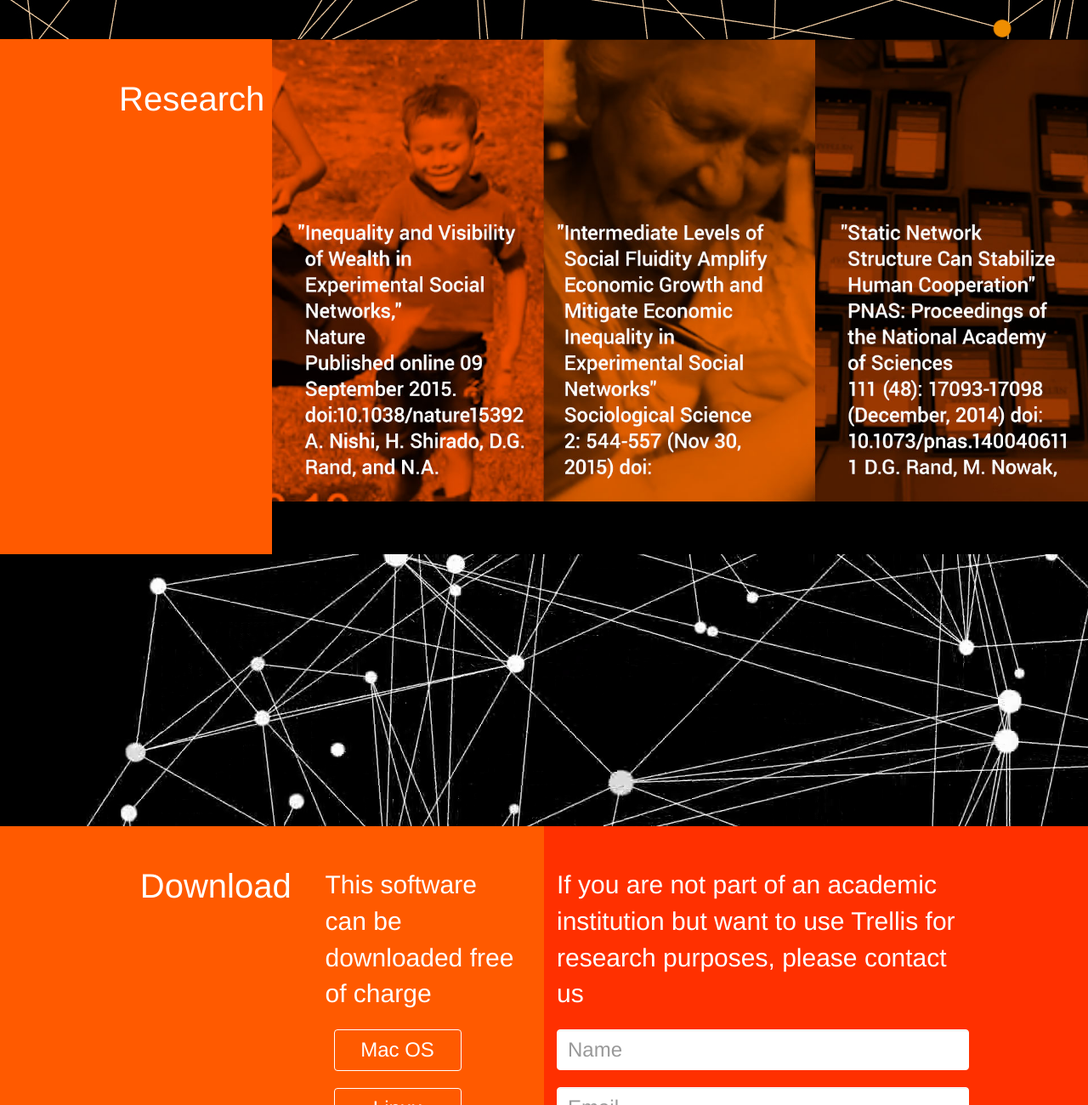
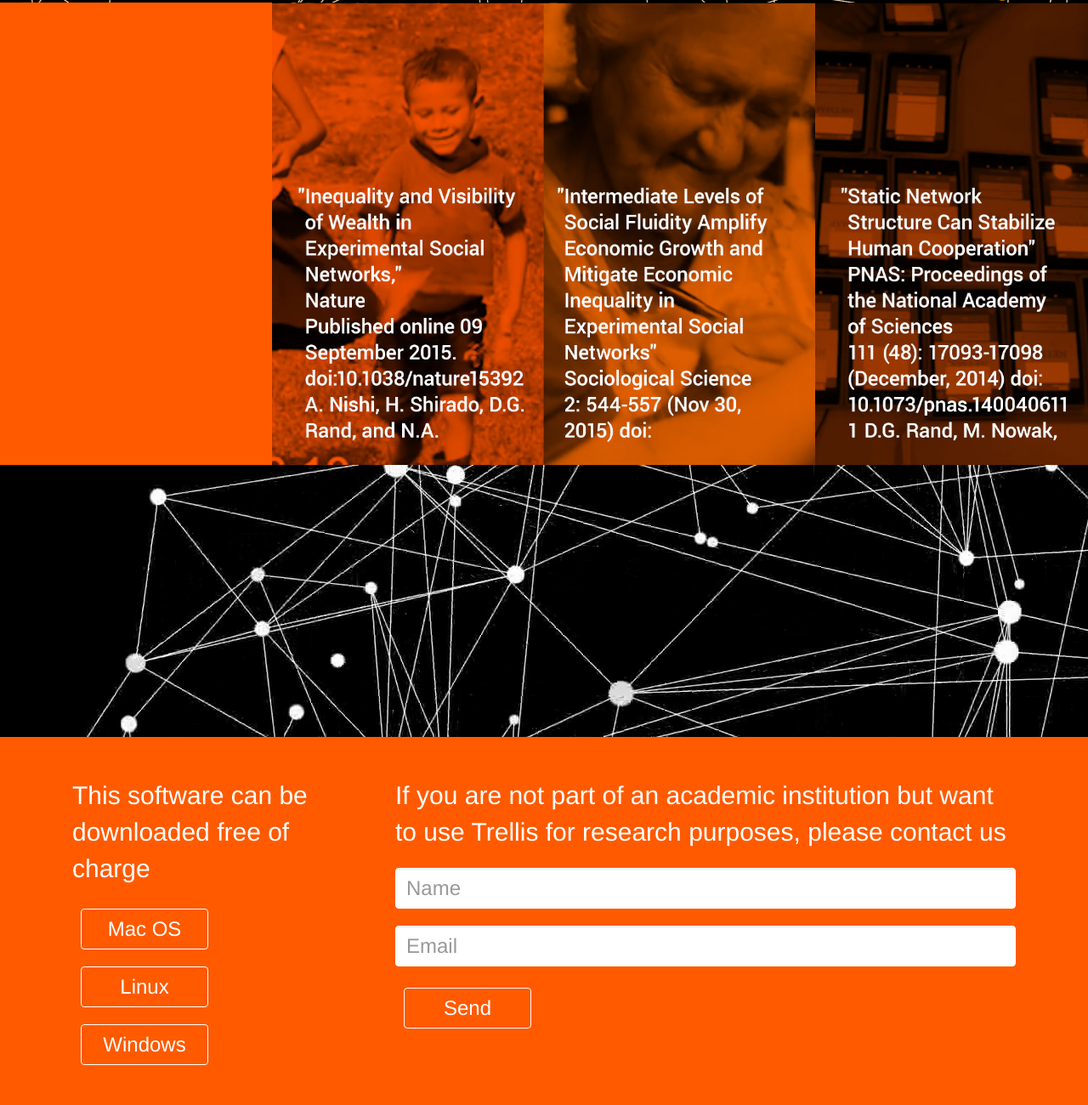
Before and after one commit to human-nature-lab/trellis-website, a plain HTML site: page index.html in a window 1280 px wide. Shown: the part 1500-2800 px from the top of the page at 85% size. Drawn offline with nearby package versions, Linux system fonts and the light colour scheme.

Commit message:
Removed redundant section labels, removed orange-red download feature.

```diff
--- a/index.html
+++ b/index.html
@@ -91,10 +91,7 @@
 <div class="jumbotron tr-top-div" id="about">
     <div class="container">
         <div class="row">
-            <div class="col-md-3">
-                <h1 class="text-center">About</h1>
-            </div>
-            <div class="col-md-9">
+            <div class="col-md-12">
                 <p>
                     Trellis is a suite of software tools for creating, administering, and collecting survey data.
                     What separates Trellis from other data collection tools is its support for mapping social networks.
@@ -113,8 +110,7 @@
 
 <div class="container-fluid tr-jumbotron" id="research">
     <div class="row">
-        <div class="col-md-3 tr-orange" style="height: 606px;">
-            <h1>Research</h1>
+        <div class="col-md-3">
         </div>
         <div class="col-md-9 tr-papers">
             <img src="images/papers.png" width="100%">
@@ -150,7 +146,34 @@
 
 <div class="tr-interstitial tr-bg-2 parallax"></div>
 
-<div class="container-fluid tr-jumbotron" id="download">
+<div class="jumbotron" id="download">
+    <div class="container">
+        <div class="col-md-4">
+            <p>This software can be downloaded free of charge</p>
+            <form>
+                <div><button type="button" class="btn btn-large">Mac OS</button></div>
+                <div><button type="button" class="btn btn-large">Linux</button></div>
+                <div><button type="button" class="btn btn-large">Windows</button></div>
+            </form>
+        </div>
+        <div class="col-md-8">
+            <p>If you are not part of an academic institution but want to use Trellis for research purposes, please contact us</p>
+            <form>
+                <div class="form-group">
+                    <label class="hidden" for="name">Name</label>
+                    <input type="text" class="form-control" id="name" placeholder="Name">
+                </div>
+                <div class="form-group">
+                    <label class="hidden" for="email">Email address</label>
+                    <input type="email" class="form-control" id="email" placeholder="Email">
+                </div>
+                <div><button type="submit" class="btn btn-large">Send</button></div>
+            </form>
+        </div>
+    </div>
+</div>
+
+<!--div class="container-fluid tr-jumbotron" id="download">
     <div class="row">
         <div class="col-md-6 tr-orange">
             <div class="col-md-6">
@@ -180,17 +203,18 @@
             </form>
         </div>
     </div>
-</div>
+</div-->
 
 <div class="tr-interstitial tr-bg-3 parallax"></div>
 
 <div class="jumbotron tr-contact-div" id="contact">
     <div class="container">
-        <div class="col-md-3"></div>
-        <div class="col-md-9">
-            <div><a class="tr-contact" href="http://yins.yale.edu/">Yale Institute for Network Science</a></div>
-            <div><a class="tr-contact" href="http://humannaturelab.net/">Human Nature Lab</a></div>
-            <div><a class="tr-copy" href="http://yins.yale.edu/">&copy;2017 Yale Institute for Network Science</a></div>
+        <div class="col-md-12">
+            <div style="float:right">
+                <div><a class="tr-contact" href="http://yins.yale.edu/">Yale Institute for Network Science</a></div>
+                <div><a class="tr-contact" href="http://humannaturelab.net/">Human Nature Lab</a></div>
+                <div><a class="tr-copy" href="http://yins.yale.edu/">&copy;2017 Yale Institute for Network Science</a></div>
+            </div>
         </div>
     </div>
 </div>
--- a/js/scripts.js
+++ b/js/scripts.js
@@ -22,7 +22,7 @@ $( window ).load(function() {
       target = target.length ? target : $('[name=' + this.hash.slice(1) +']');
       if (target.length) {
         $('html, body').animate({
-          scrollTop: (target.offset().top - 117)
+          scrollTop: (target.offset().top - 115)
         }, 1000);
         return false;
       }
--- a/less/style.less
+++ b/less/style.less
@@ -110,6 +110,7 @@ body, html {
 }
 
 #trellis .jumbotron.tr-contact-div {
+  padding-top: 10em;
   background: none;
   margin-bottom: 0;
   font-size: 30px;
@@ -239,6 +240,7 @@ li::marker {
 */
 
 #trellis .tr-jumbotron {
+  background-color: @color4;
   //display: flex;
   //align-items: stretch;
 }
```
Also changed, not shown: less/style.css.
